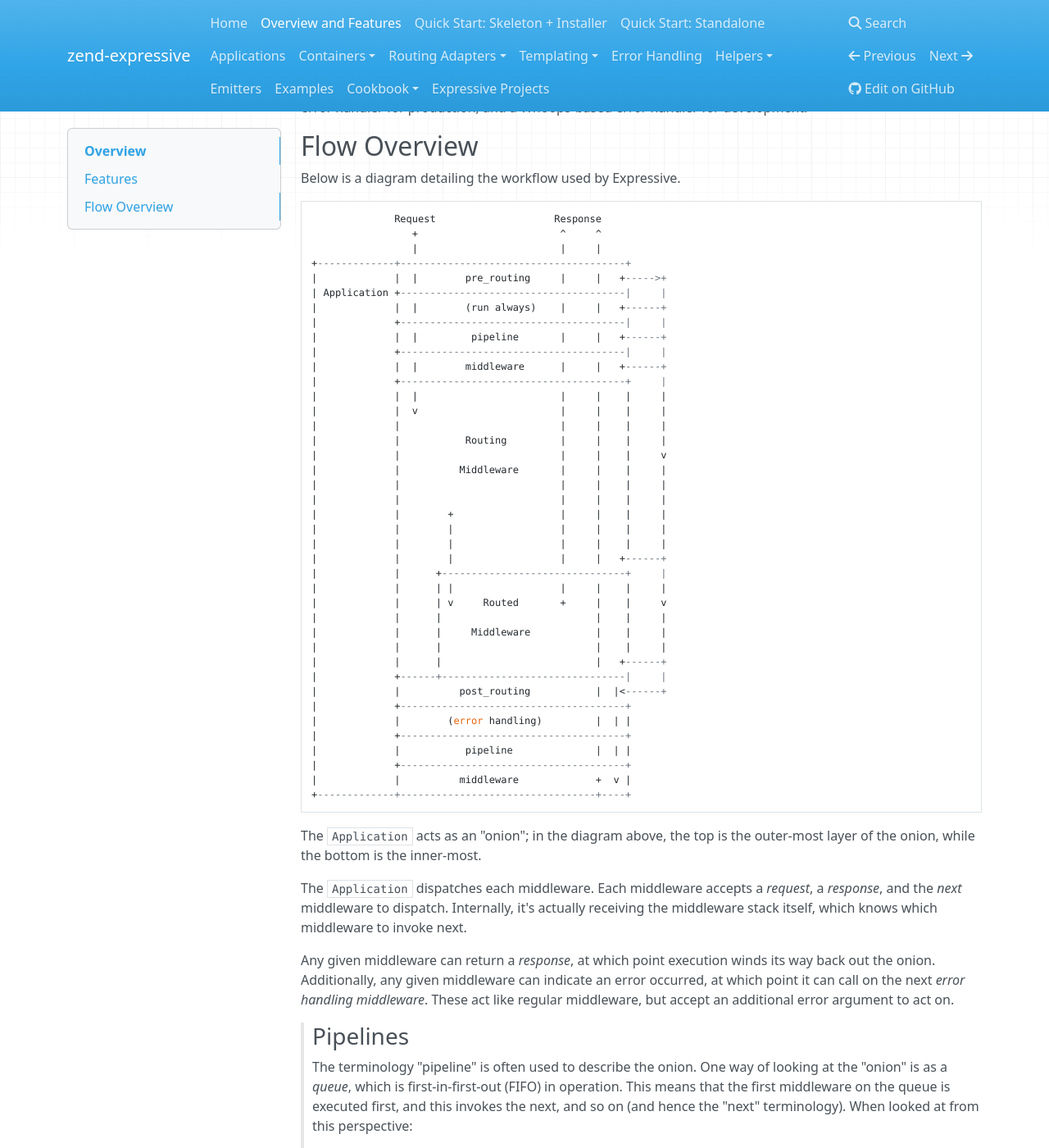
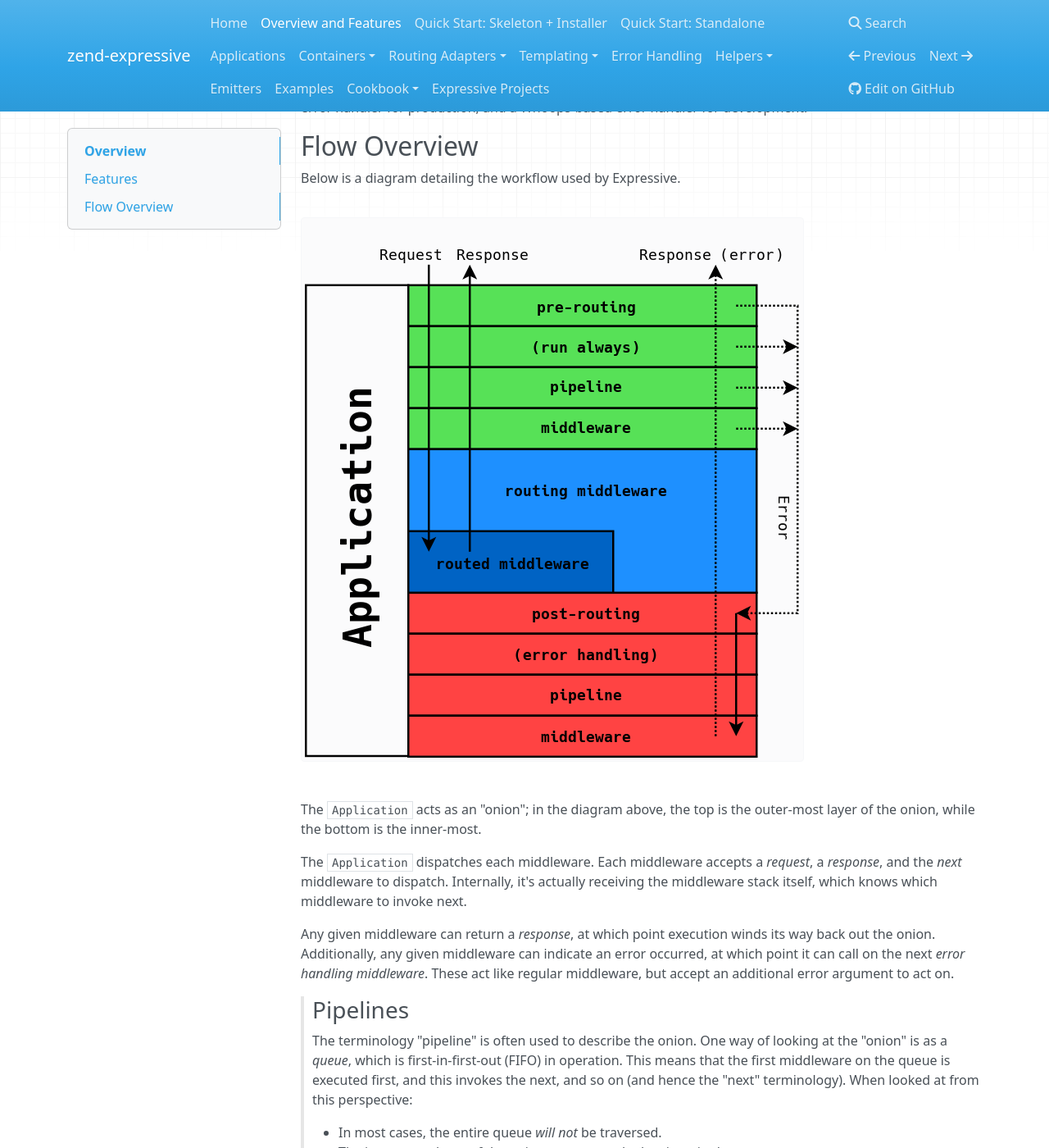
Before and after one commit to zendframework/zend-expressive, an MkDocs documentation site: the page built from doc/book/features.md, in a window 1280 px wide and 1400 px high, scrolled down 1198 px. Shown: the whole window at 82% size. Built offline with MkDocs 1.6.1, drawn with Linux system fonts in a browser that asks for light colours; nearby versions of some CDN libraries; old or Windows-style settings are respelled for this version of MkDocs.

Commit message:
Actual image for flow diagram

````diff
--- a/doc/book/features.md
+++ b/doc/book/features.md
@@ -69,48 +69,7 @@ features it provides include:
 
 Below is a diagram detailing the workflow used by Expressive.
 
-```
-              Request                    Response
-                 +                        ^     ^
-                 |                        |     |
-+-------------+--------------------------------------+
-|             |  |        pre_routing     |     |   +----->+
-| Application +--------------------------------------|     |
-|             |  |        (run always)    |     |   +------+
-|             +--------------------------------------|     |
-|             |  |         pipeline       |     |   +------+
-|             +--------------------------------------|     |
-|             |  |        middleware      |     |   +------+
-|             +--------------------------------------+     |
-|             |  |                        |     |    |     |
-|             |  v                        |     |    |     |
-|             |                           |     |    |     |
-|             |           Routing         |     |    |     |
-|             |                           |     |    |     v
-|             |          Middleware       |     |    |     |
-|             |                           |     |    |     |
-|             |                           |     |    |     |
-|             |        +                  |     |    |     |
-|             |        |                  |     |    |     |
-|             |        |                  |     |    |     |
-|             |        |                  |     |   +------+
-|             |      +-------------------------------+     |
-|             |      | |                  |     |    |     |
-|             |      | v     Routed       +     |    |     v
-|             |      |                          |    |     |
-|             |      |     Middleware           |    |     |
-|             |      |                          |    |     |
-|             |      |                          |   +------+
-|             +------+-------------------------------|     |
-|             |          post_routing           |  |<------+
-|             +--------------------------------------+
-|             |        (error handling)         |  | |
-|             +--------------------------------------+
-|             |           pipeline              |  | |
-|             +--------------------------------------+
-|             |          middleware             +  v |
-+-------------+---------------------------------+----+
-```
+![Expressive Architectural Flow](images/architecture.png)
 
 The `Application` acts as an "onion"; in the diagram above, the top is the
 outer-most layer of the onion, while the bottom is the inner-most.
````
Also changed, not shown: doc/book/images/architecture.png (added), doc/book/images/architecture.svg (added), 2 other files.
